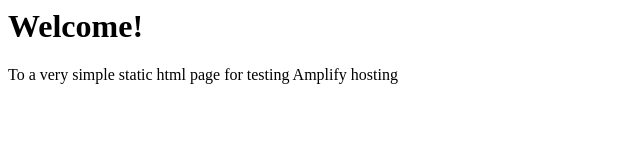
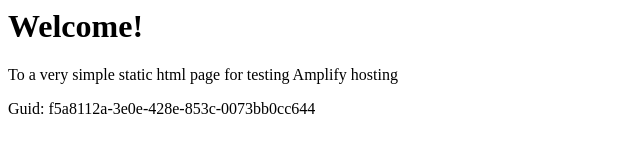
Before and after one commit to aws-aemilia-bah/Github-PR-Commit-Integration-Test-DoNotTouch-v1-prod-me-south-1, a website: page src/index.html in a window 1280 px wide. Shown: the whole page, without its empty margins (0-640 px from the left). Drawn offline with Linux system fonts and the light colour scheme.

Commit message:
commit from integ tests

```diff
--- a/src/index.html
+++ b/src/index.html
@@ -1,3 +1,5 @@
+
+
 <html lang="en">
 
 <head>
@@ -10,6 +12,6 @@
 <body>
     <h1>Welcome!</h1>
     <p>To a very simple static html page for testing Amplify hosting</p>
-</body>
+    <p>Guid: f5a8112a-3e0e-428e-853c-0073bb0cc644</p></body>
 
 </html>
```
